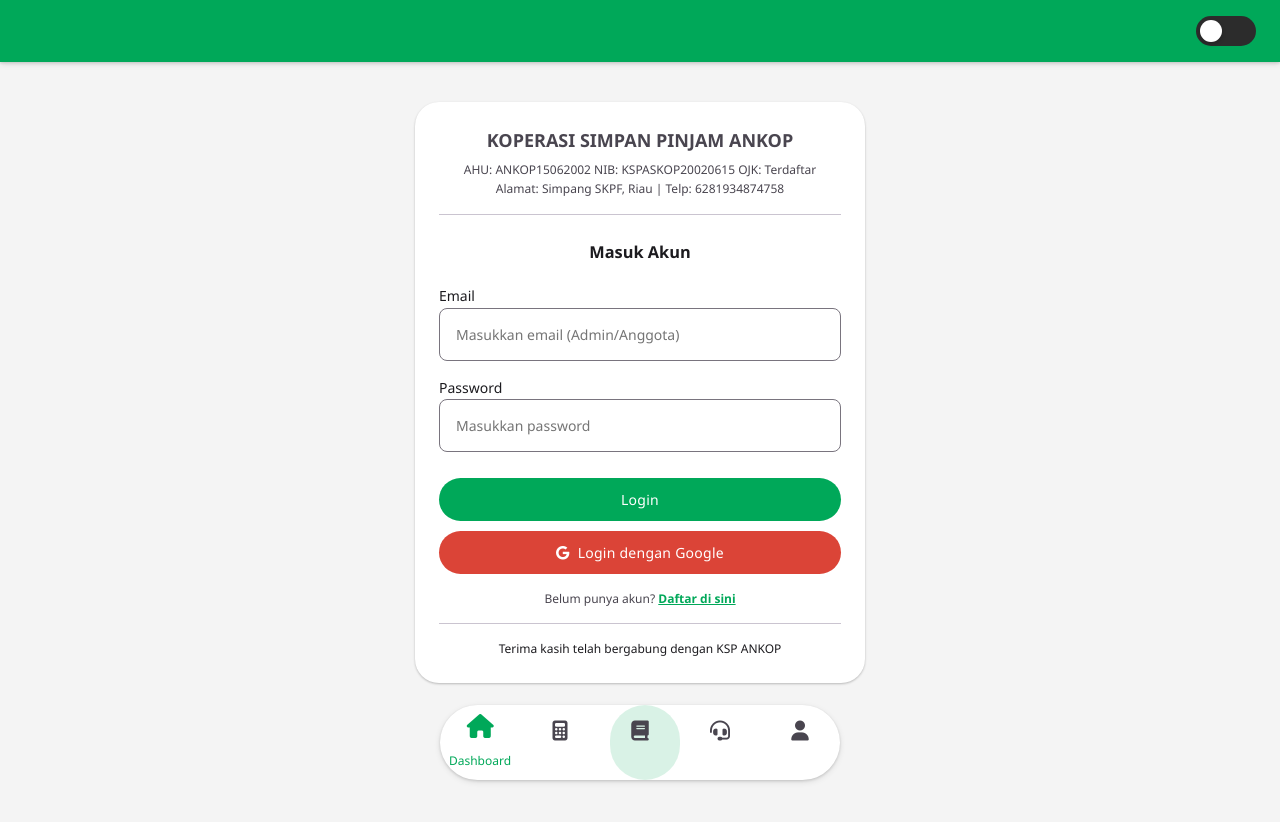
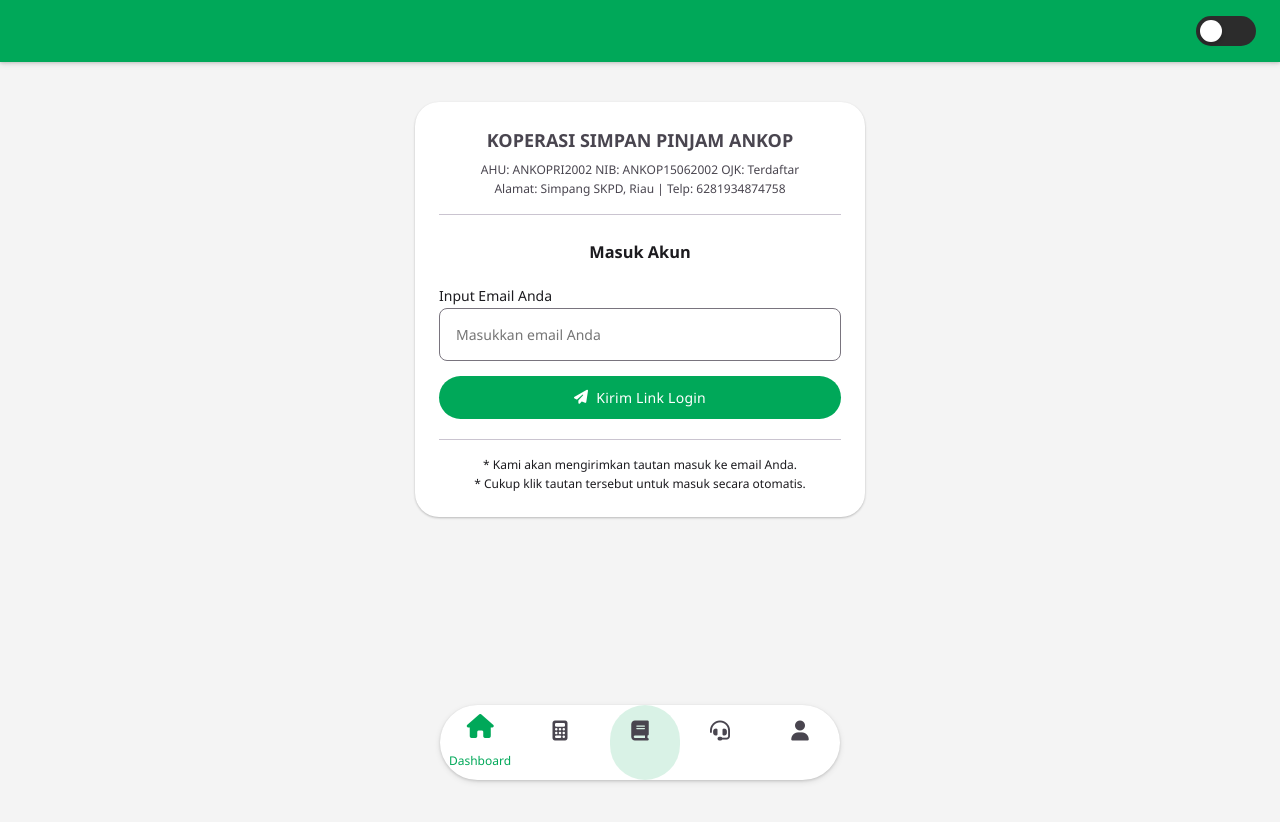
Before and after one commit to andrizalhacieboan-ai/Andri_Koperasi_ANKOP, a website: page public/login.html in a window 1280 px wide. After the commit the page ends 800 px from the top, so only its background shows below. Drawn offline with nearby package versions, Linux system fonts and the light colour scheme.

Commit message:
Enhance login.html with dark mode and Magic Link
Updated login page to include dark mode toggle and modified text for clarity. Changed login method to use Magic Link instead of password.

```diff
--- a/public/login.html
+++ b/public/login.html
@@ -10,7 +10,7 @@
     <script src="https://cdn.jsdelivr.net/npm/@supabase/supabase-js@2"></script>
 </head>
 <body>
-    <!-- NAVBAR ATAS -->
+    <!-- NAVBAR ATAS (Dark Mode Toggle) -->
     <div class="navbar" style="justify-content: flex-end;">
         <div class="theme-toggle-wrapper">
             <label class="theme-toggle">
@@ -27,33 +27,27 @@
         <div class="card" style="max-width: 450px; margin: 40px auto;">
             <div class="header-info">
                 <h2 style="margin-bottom: 5px;">KOPERASI SIMPAN PINJAM ANKOP</h2>
-                AHU: ANKOP15062002 NIB: KSPASKOP20020615 OJK: Terdaftar<br>
-                Alamat: Simpang SKPF, Riau | Telp: 6281934874758
+                AHU: ANKOPRI2002 NIB: ANKOP15062002 OJK: Terdaftar<br>
+                Alamat: Simpang SKPD, Riau | Telp: 6281934874758
             </div>
 
             <h3 style="text-align:center; margin-bottom: 20px;">Masuk Akun</h3>
 
             <div id="loginForm">
-                <label>Email</label>
-                <input type="email" id="emailInput" placeholder="Masukkan email (Admin/Anggota)">
+                <label>Input Email Anda</label>
+                <input type="email" id="emailInput" placeholder="Masukkan email Anda" style="margin-bottom: 15px;">
 
-                <label>Password</label>
-                <input type="password" id="passwordInput" placeholder="Masukkan password">
+                <button class="btn btn-green" style="width:100%; padding: 12px;" id="loginBtn" onclick="loginWithEmail()">
+                    <i class="fa-solid fa-paper-plane"></i> Kirim Link Login
+                </button>
 
-                <button class="btn btn-green" style="width:100%; margin-top: 10px;" id="loginBtn" onclick="loginWithEmail()">
-                    Login
-                </button>
-                <button class="btn btn-blue" style="width:100%; margin-top: 10px; background: #DB4437;" onclick="loginWithGoogle()">
-                    <i class="fa-brands fa-google"></i> Login dengan Google
-                </button>
-                <p style="font-size: 12px; text-align: center; margin-top: 15px; color: var(--md-sys-color-on-surface-variant);">
-                    Belum punya akun? <a href="#" onclick="signUp()" style="color: var(--primary); font-weight: bold;">Daftar di sini</a>
-                </p>
-                <p id="errorMsg" style="color: red; font-size: 12px; text-align: center; display: none;"></p>
+                <p id="statusMsg" style="font-size: 13px; text-align: center; margin-top: 20px; color: var(--primary); font-weight: bold; display: none;"></p>
+                <p id="errorMsg" style="color: var(--secondary); font-size: 12px; text-align: center; display: none;"></p>
             </div>
 
-            <p style="font-size: 12px; text-align: center; margin-top: 15px; border-top: 1px solid var(--md-sys-color-outline-variant); padding-top: 15px;">
-                Terima kasih telah bergabung dengan KSP ANKOP
+            <p style="font-size: 12px; text-align: center; margin-top: 20px; border-top: 1px solid var(--md-sys-color-outline-variant); padding-top: 15px;">
+                * Kami akan mengirimkan tautan masuk ke email Anda.<br>
+                * Cukup klik tautan tersebut untuk masuk secara otomatis.
             </p>
         </div>
     </div>
@@ -68,19 +62,32 @@
     <script>
         let supabase = null;
 
+        // === KONFIGURASI SUPABASE VIA BACKEND (AMAN) ===
         async function initializeSupabase() {
             try {
                 const response = await fetch('/api/env-config');
                 const config = await response.json();
-                if (!config.supabaseUrl || !config.supabaseKey) return;
+
+                if (!config.supabaseUrl || !config.supabaseKey) {
+                    document.getElementById('errorMsg').innerText = "Gagal terhubung ke server.";
+                    document.getElementById('errorMsg').style.display = 'block';
+                    return;
+                }
 
                 supabase = window.supabase.createClient(config.supabaseUrl, config.supabaseKey);
 
-                // Cek sesi yang sudah ada
+                // Cek sesi yang sudah ada (Jika user sudah login tapi buka /login lagi)
                 const { data: { session } } = await supabase.auth.getSession();
                 if (session) {
                     redirectBasedOnRole(session.user.email);
                 }
+
+                // Listener untuk mendeteksi jika user klik link Magic Link dari emailnya
+                supabase.auth.onAuthStateChange((event, session) => {
+                    if (session) {
+                        redirectBasedOnRole(session.user.email);
+                    }
+                });
             } catch (error) {
                 console.error("Error:", error);
             }
@@ -94,57 +101,48 @@
             }
         }
 
+        // === FUNGSI LOGIN HANYA DENGAN EMAIL (MAGIC LINK SMTP) ===
         async function loginWithEmail() {
             const email = document.getElementById('emailInput').value.trim();
-            const password = document.getElementById('passwordInput').value;
             const errBox = document.getElementById('errorMsg');
+            const statusBox = document.getElementById('statusMsg');
+            const btn = document.getElementById('loginBtn');
+
             errBox.style.display = 'none';
+            statusBox.style.display = 'none';
 
-            if (!email || !password) {
-                errBox.innerText = "Email dan password wajib diisi!";
+            if (!email) {
+                errBox.innerText = "Email wajib diisi!";
                 errBox.style.display = 'block';
                 return;
             }
 
-            const { data, error } = await supabase.auth.signInWithPassword({ email, password });
+            // Ubah teks tombol jadi loading
+            btn.innerText = "Mengirim link...";
+            btn.disabled = true;
+
+            // Kirim Magic Link ke email menggunakan SMTP Supabase
+            const { error } = await supabase.auth.signInWithOtp({
+                email: email,
+                options: {
+                    emailRedirectTo: window.location.origin // Arahkan kembali ke web ini setelah klik link
+                }
+            });
+
             if (error) {
-                errBox.innerText = "Login gagal: " + error.message;
+                errBox.innerText = "Gagal: " + error.message;
                 errBox.style.display = 'block';
+                btn.innerText = "Kirim Link Login";
+                btn.disabled = false;
             } else {
-                redirectBasedOnRole(data.user.email);
+                statusBox.innerText = "✅ Link login telah dikirim ke " + email + ". Cek kotak masuk/spam Anda.";
+                statusBox.style.display = 'block';
+                btn.innerText = "Kirim Ulang Link";
+                btn.disabled = false;
             }
         }
 
-        async function signUp() {
-            const email = document.getElementById('emailInput').value.trim();
-            const password = document.getElementById('passwordInput').value;
-            const errBox = document.getElementById('errorMsg');
-            errBox.style.display = 'none';
-
-            if (!email || !password) {
-                errBox.innerText = "Email dan password wajib diisi untuk daftar!";
-                errBox.style.display = 'block';
-                return;
-            }
-
-            const { data, error } = await supabase.auth.signUp({ email, password });
-            if (error) {
-                errBox.innerText = "Gagal daftar: " + error.message;
-                errBox.style.display = 'block';
-            } else {
-                alert("Pendaftaran berhasil! Silakan login.");
-            }
-        }
-
-        async function loginWithGoogle() {
-            if (!supabase) return alert("Sistem masih memuat.");
-            await supabase.auth.signInWithOAuth({
-                provider: 'google',
-                options: { redirectTo: window.location.origin }
-            });
-        }
-
-        // Dark Mode
+        // === DARK MODE ===
         function applyDarkModePreference() {
             if (localStorage.getItem('darkMode') === 'true') {
                 document.body.classList.add('dark-mode');
@@ -157,6 +155,7 @@
         }
         applyDarkModePreference();
 
+        // Jalankan inisialisasi
         initializeSupabase();
     </script>
 </body>
```
